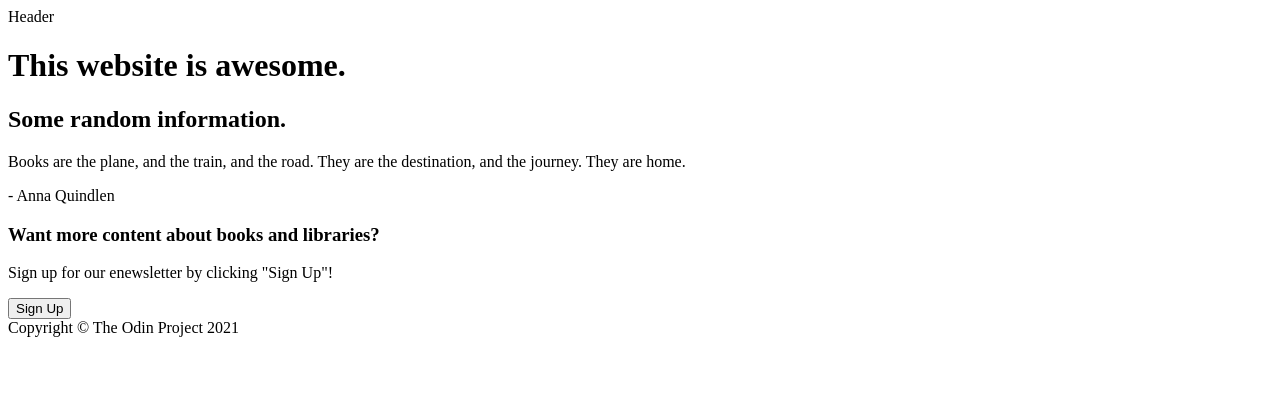
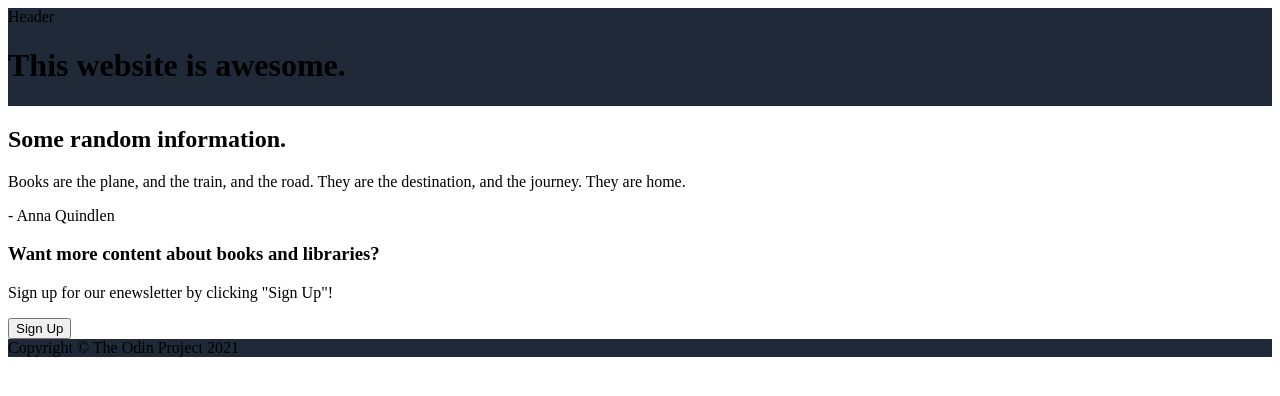
Before and after one commit to cindyawho/odin-landing-page, a plain HTML site: page index.html in a window 1280 px wide. Drawn offline with Linux system fonts and the light colour scheme.

Commit message:
Set up stylesheet

```diff
--- a/index.html
+++ b/index.html
@@ -4,13 +4,16 @@
     <meta charset="UTF-8">
     <meta name="viewport" content="width=device-width, initial-scale=1.0">
     <title>Landing Page</title>
+    <link rel="stylesheet" href="style.css">
 </head>
 <body>
-    <div class="header">
-        Header
-    </div>
     <div class="hero">
-        <h1>This website is awesome.</h1>
+        <div class="header">
+            Header
+        </div>
+        <div class="hero-secondary">
+            <h1>This website is awesome.</h1>
+        </div>
     </div>
     <div class="content">
         <div class="gallery">
--- a/style.css
+++ b/style.css
@@ -0,0 +1,61 @@
+:root {
+    --bg-dark: #1F2937;
+    --fc-hero-white: #f9faf8;
+    --fc-hero-sec: #E5E7EB;
+    --fc-logo: #F9FAF8;
+    --bg-blue-button: #3882F6;
+    --fc-content-header: #1F2937;
+    --bg-quote: #E5E7EB;
+    --fc-quote: #1F2937;
+}
+
+body {
+    display: flex;
+    flex-direction: column;
+}
+
+.hero, .footer {
+    background-color: var(--bg-dark);
+}
+
+.header {
+
+}
+.hero-secondary {
+
+}
+
+.content {
+
+}
+
+.gallery {
+
+}
+
+.quote-section {
+
+}
+.quote {
+
+}
+.author {
+
+}
+
+.signUp-section{
+
+}
+.signUp-block {
+
+}
+.signUp-title {
+
+}
+.signUp-description {
+
+}
+
+.footer {
+
+}
```
